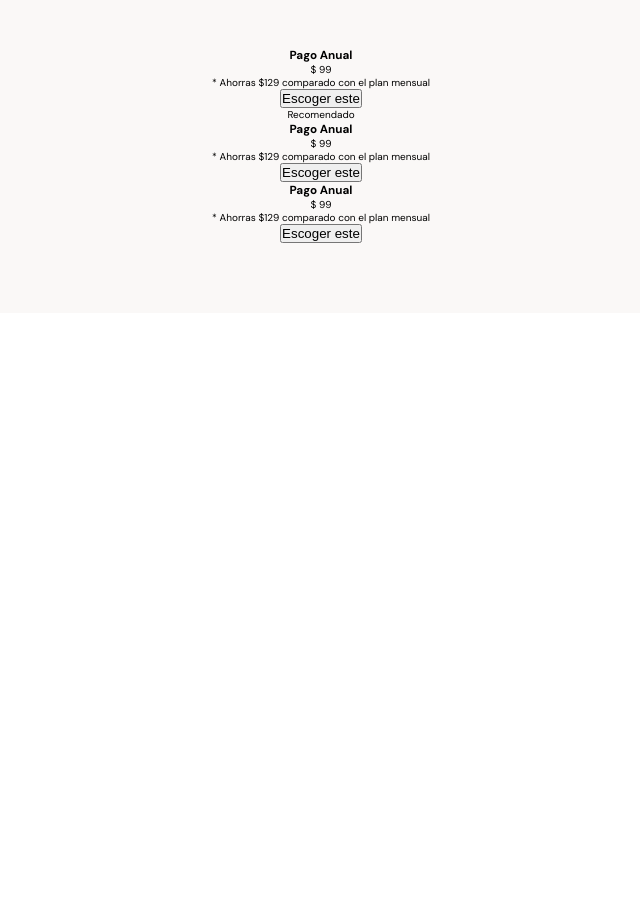
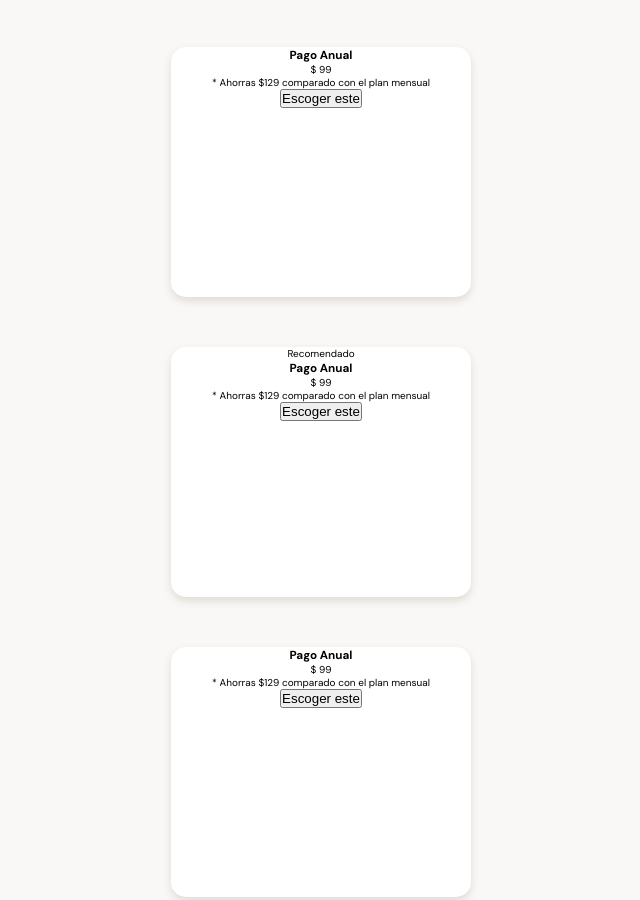
Before and after one commit to Tom4sBeltr4n/resp.-des.--mobile-first-layout, a plain HTML site: page index.html in a window 1280 px wide. Shown: the part 2877-3777 px from the top of the page, without its empty margins (319-959 px from the left). Before the commit the page ends 3190 px from the top, so only its background shows below. Drawn offline with Linux system fonts and the light colour scheme.

Commit message:
Class #24 finished

```diff
--- a/index.html
+++ b/index.html
@@ -126,29 +126,29 @@
           <p>Cualquier plan te da acceso completo a nuestra plataforma</p>
         </div>
         <section class="plans-container--slider">
-          <article>
-            <div>
-              <h3>Pago Anual</h3>
-              <p><span>$</span> 99</p>
-              <p>* Ahorras $129 comparado con el plan mensual</p>
-              <button>Escoger este <span></span></button>
+          <article class="plans-container--card">
+            <div class="plan-info-container">
+              <h3 class="plan-card--title">Pago Anual</h3>
+              <p class="plan-card--price"><span>$</span> 99</p>
+              <p class="plan-card--saving">* Ahorras $129 comparado con el plan mensual</p>
+              <button class="plan-card--c-t-a">Escoger este <span></span></button>
+            </div>
+          </article>
+          <article class="plans-container--card recommended-card">
+            <p class="recommended-notice">Recomendado</p>
+            <div class="plan-info-container">
+              <h3 class="plan-card--title">Pago Anual</h3>
+              <p class="plan-card--price"><span>$</span> 99</p>
+              <p class="plan-card--saving">* Ahorras $129 comparado con el plan mensual</p>
+              <button class="plan-card--c-t-a">Escoger este <span></span></button>
             </div>
           </article>
           <article class="plans-container--card">
-            <p>Recomendado</p>
-            <div>
-              <h3>Pago Anual</h3>
-              <p><span>$</span> 99</p>
-              <p>* Ahorras $129 comparado con el plan mensual</p>
-              <button>Escoger este <span></span></button>
-            </div>
-          </article>
-          <article>
-            <div>
-              <h3>Pago Anual</h3>
-              <p><span>$</span> 99</p>
-              <p>* Ahorras $129 comparado con el plan mensual</p>
-              <button>Escoger este <span></span></button>
+            <div class="plan-info-container">
+              <h3 class="plan-card--title">Pago Anual</h3>
+              <p class="plan-card--price"><span>$</span> 99</p>
+              <p class="plan-card--saving">* Ahorras $129 comparado con el plan mensual</p>
+              <button class="plan-card--c-t-a">Escoger este <span></span></button>
             </div>
           </article>
         </section>
--- a/styles.css
+++ b/styles.css
@@ -467,3 +467,22 @@ main
   line-height: 1.8rem;
   color: #757575;
 }
+
+.plans-container--slider
+{
+  width:100%;
+}
+
+.plans-container--card
+{
+  position: relative;
+  width: 70%;
+  min-width: 230px;
+  max-width: 300px;
+  height: 250px;
+  margin: 50px auto 0;
+  padding: 0 15px;
+  background-color: #fff;
+  border-radius: 15px;
+  box-shadow: 0 4px 8px rgba(89, 73, 30, 0.16);
+}
```
Also changed, not shown: assets/imgs/arrow-right 1.svg (added).
